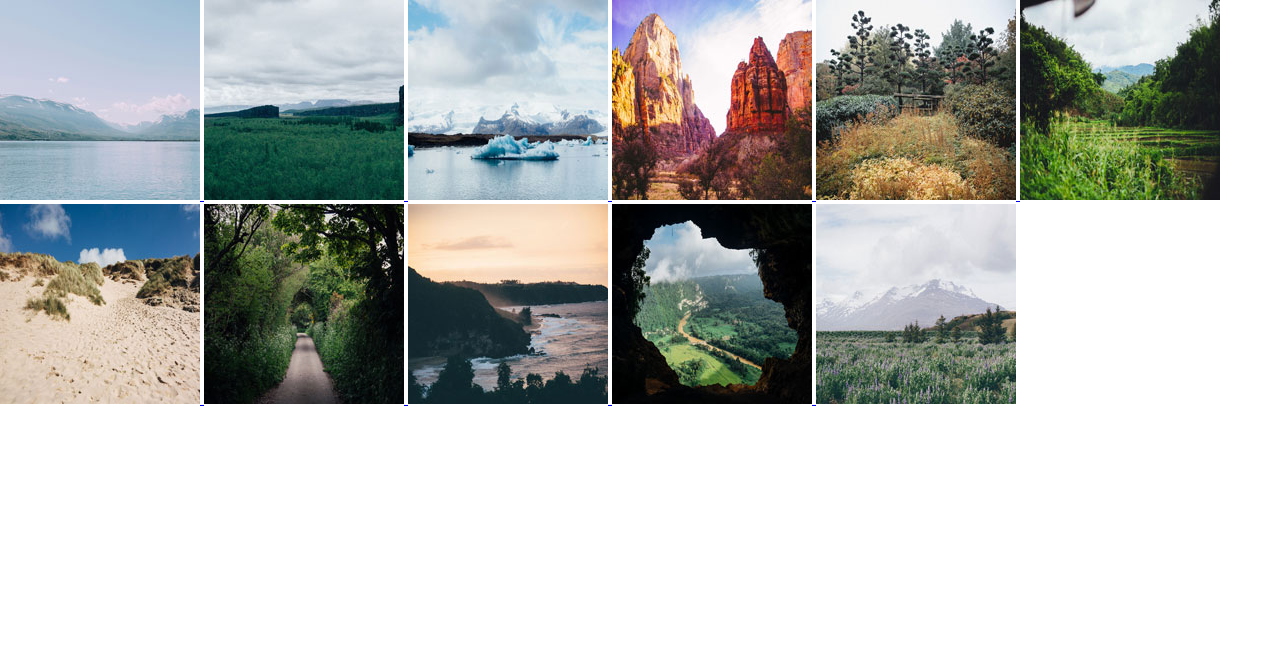
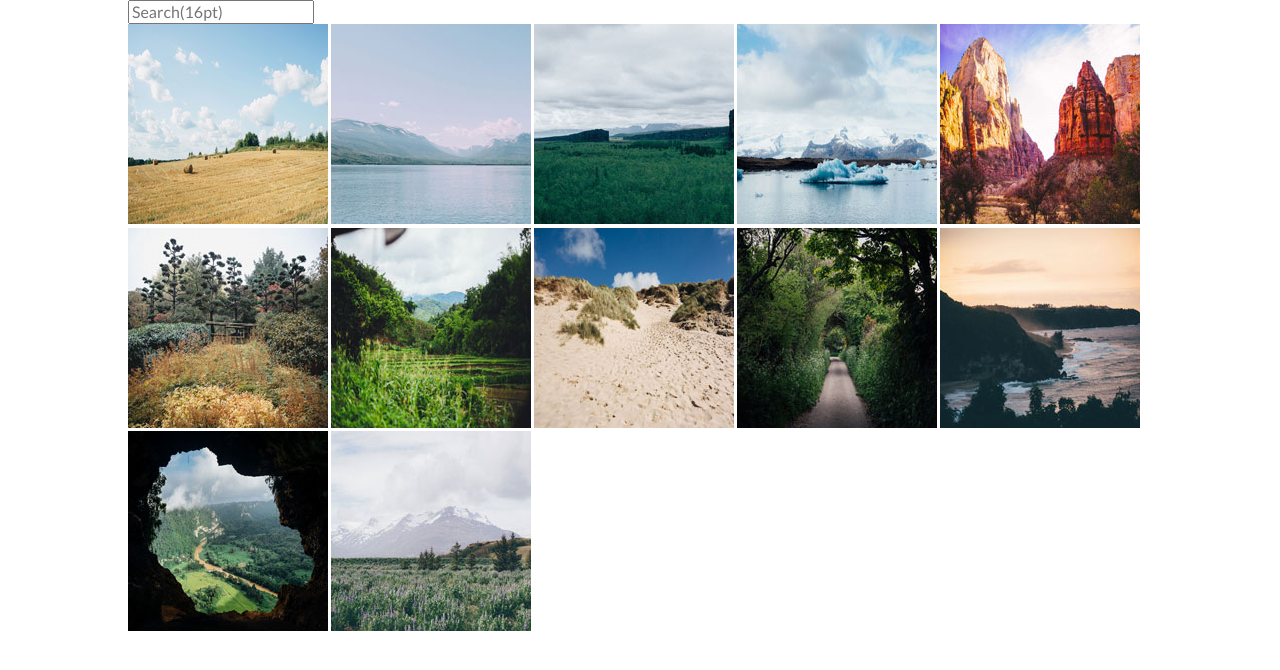
Before and after one commit to juliamatilda/InteractivePhotoGallery, a plain HTML site: page index.html in a window 1280 px wide. Drawn offline with nearby package versions, Linux system fonts and the light colour scheme; some packages are replaced by stand-ins of ours; a script that the page names is missing.

Commit message:
add sass

```diff
--- a/index.html
+++ b/index.html
@@ -7,13 +7,19 @@
         <!--CSS-->
         <link rel="stylesheet" href="https://cdnjs.cloudflare.com/ajax/libs/normalize/8.0.1/normalize.min.css">
         <link type="text/css" rel="stylesheet" href="https://cdnjs.cloudflare.com/ajax/libs/lightgallery/1.6.12/css/lightgallery.min.css" />
-        <link rel="stylesheet" href="css/main.css">
+        <link href="https://fonts.googleapis.com/css?family=Lato&display=swap" rel="stylesheet">
+        <link rel="stylesheet" href="css/style.css">
     </head>
     <body>
-      <header>
+      <div class="container">
 
-      </header><!--/header-->
-        <div id="caption1" style="display:none">
+        <!--Searchbox-->
+        <div class="search-input">
+         <input type="text" name="search" placeholder="Search(16pt)" data-search>
+        </div>
+
+        <!--Captions-->
+        <div class="caption1" style="display:none">
           <h4>Hay Bales</h4><p>I love hay bales. Took this snap on a drive through the countryside past some straw fields.</p>
          </div>
          <div class="caption2" style="display:none">
@@ -50,15 +56,16 @@
           <h4>Bluebells</h4><p>I walked through this meadow of bluebells and got a good view of the snow on the mountain before the fog came in.</p>
          </div>
 
-        <div id="captions">
-          <a href="images/01.jpg>
+         <!--Images-->
+         <div id="captions" class="image-gallery">
+          <a href="images/01.jpg">
             <img src="images/thumbnails/01.jpg" />
           </a>
           <a href="images/02.jpg">
             <img src="images/thumbnails/02.jpg" />
           </a>
-          <a href="images/03.jpg">
-            <img src="images/thumbnails/03.jpg" data-sub-html=".caption3" />
+          <a href="images/03.jpg" data-sub-html=".caption3">
+            <img src="images/thumbnails/03.jpg"/>
           </a>
           <a href="images/04.jpg">
             <img src="images/thumbnails/04.jpg" />
@@ -87,17 +94,13 @@
           <a href="images/12.jpg">
             <img src="images/thumbnails/12.jpg" />
           </a>
+         </div>
 
         </div>
 
-        <footer>
-
-        </footer><!--/footer-->
-
+    <!--JS-->
     <script src="https://cdnjs.cloudflare.com/ajax/libs/jquery/3.4.1/jquery.min.js"></script>
     <script src="https://cdnjs.cloudflare.com/ajax/libs/lightgallery/1.6.12/js/lightgallery.min.js"></script>
     <script src="js/main.js"></script>
-
-
  </body>
 </html>
--- a/js/main.js
+++ b/js/main.js
@@ -1 +1,4 @@
-$('#img-gallery').lightGallery();
+$('.image-gallery').lightGallery({
+  download:false,
+  counter:false,
+});
--- /dev/null
+++ b/scss/_style.scss
@@ -0,0 +1,20 @@
+* {
+	box-sizing: border-box;
+}
+
+body {
+  font-family: 'Lato', sans-serif;
+}
+
+a {
+  text-decoration: none;
+}
+
+.container {
+  width: 80%;
+  margin: 0 auto;
+  /* display: flex;
+  flex-direction: column;
+  justify-content: space-between;
+  align-items: center; */
+}
```
Also changed, not shown: css/main.css (deleted), css/style.css (added), 1 other file. Lines whose indentation alone changed are shown as unchanged.
